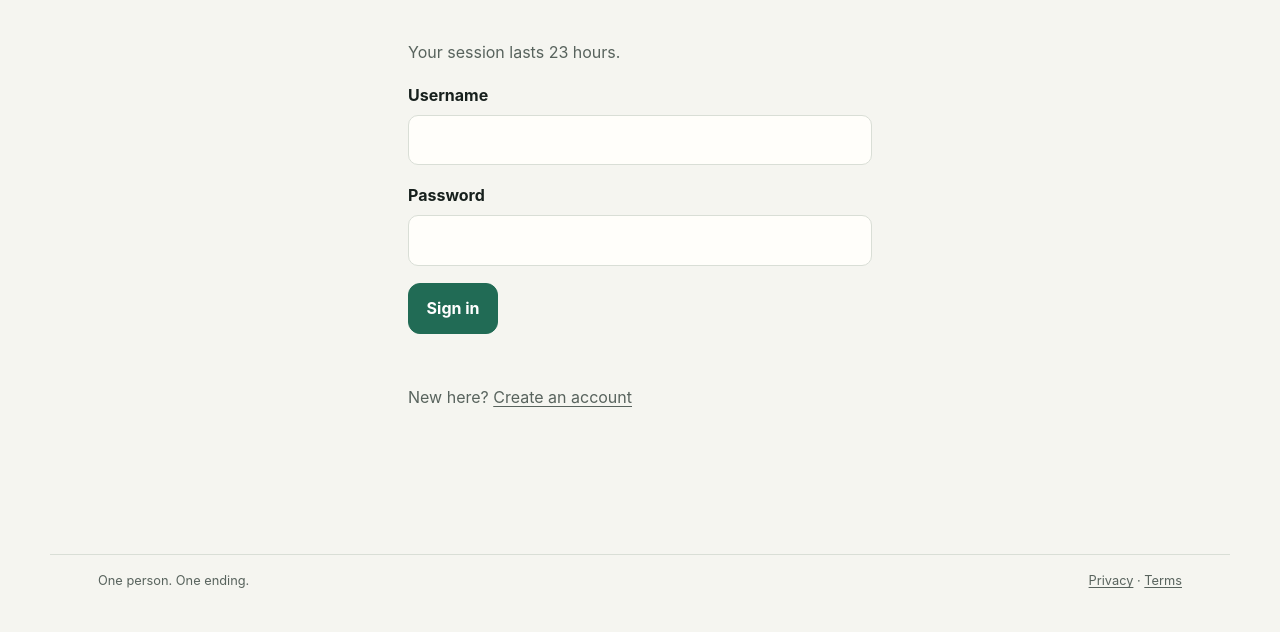
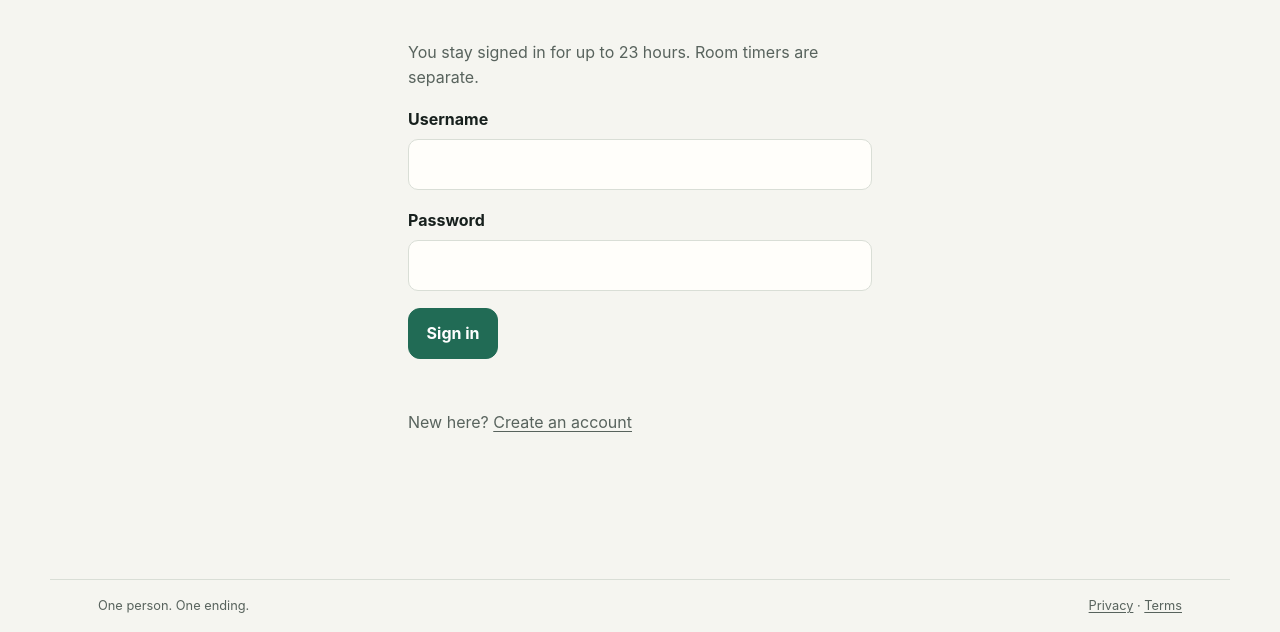
Before and after one commit to pendia-n/outside-docker, an Astro site in the folder katzar/: page /signin in a window 1280 px wide. Shown: the part 251-883 px from the top of the page. Before the commit the page ends 858 px from the top, so only its background shows below. Built offline with nearby package versions, Linux system fonts and the light colour scheme; Astro itself is replaced by a stand-in of ours.

Commit message:
Clarify login session is separate from room timers

```diff
--- a/katzar/src/pages/signin.astro
+++ b/katzar/src/pages/signin.astro
@@ -1,6 +1,6 @@
 ---
 import Base from '../layouts/Base.astro';
 ---
-<Base title="Sign in" page="signin"><section class="auth shell"><p class="eyebrow">WELCOME BACK</p><h1>Sign in</h1><p>Your session lasts 23 hours.</p>
+<Base title="Sign in" page="signin"><section class="auth shell"><p class="eyebrow">WELCOME BACK</p><h1>Sign in</h1><p>You stay signed in for up to 23 hours. Room timers are separate.</p>
   <form id="auth-form"><label>Username<input name="username" autocomplete="username" required /></label><label>Password<input type="password" name="password" autocomplete="current-password" required /></label>
     <button class="button primary" type="submit">Sign in</button><p class="form-status" role="status"></p></form><p>New here? <a href="/signup">Create an account</a></p></section></Base>
```
